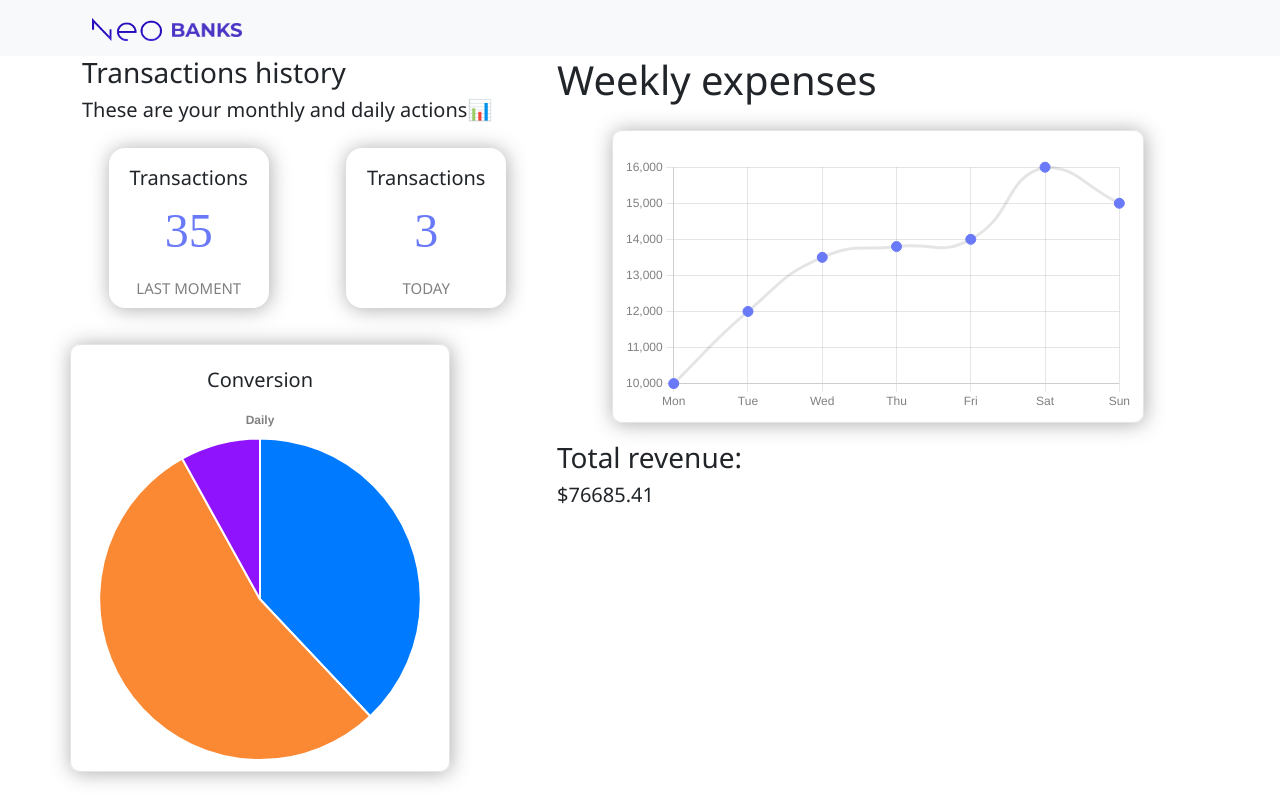
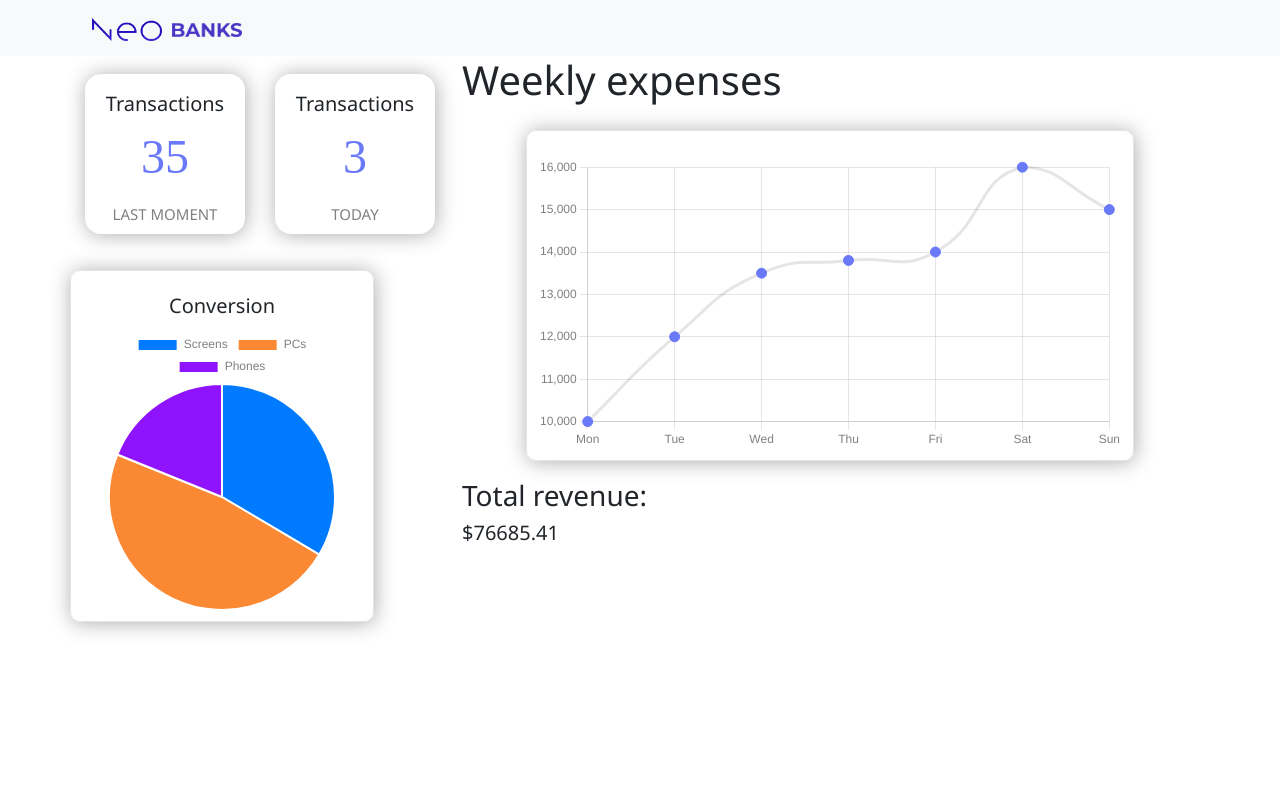
Before and after one commit to hannakpa/HP_crossPlatform, a React (Vite) app: page / in a window 1280 px wide. Built offline with nearby package versions, Linux system fonts and the light colour scheme.

Commit message:
beforeReadme

```diff
--- a/src/App.jsx
+++ b/src/App.jsx
@@ -25,9 +25,9 @@ function App() {
       <NavFixed />
       <Container>
         <Row>
-          <Col sm="5">
+          <Col sm="4">
             {/* Row 1 con texto */}
-            <Row>
+            <Row className="d-sm-none">
               <TextIntro />
             </Row>
             {/* Row 2 con cartas */}
@@ -49,7 +49,7 @@ function App() {
             </Row>
           </Col>
           {/* Columna 2 */}
-          <Col sm="7" className="d-none d-sm-block">
+          <Col sm="8" className="d-none d-sm-block">
             {/* Row 1 con texto */}
 
             {/* Row 2 con grafico entero */}
--- a/src/content/charts/ColGraphicBox.jsx
+++ b/src/content/charts/ColGraphicBox.jsx
@@ -10,6 +10,8 @@ function ColGraphicBox() {
         label: "Graphic",
         data: [10000, 12000, 13500, 13800, 14000, 16000, 15000, 14000],
         tension: 0.5,
+        fill: true,
+        backgroundColor: "cianblue",
         pointBorderColor: "#6979F8",
         pointBackgroundColor: "#6979F8",
         pointRadius: 5,
--- a/src/content/charts/PieGraphicBox.jsx
+++ b/src/content/charts/PieGraphicBox.jsx
@@ -7,7 +7,7 @@ function GraphicBox() {
     datasets: [
       {
         label: "Graphic",
-        data: [2562, 3642, 543],
+        data: [2562, 3642, 1443],
         backgroundColor: ["#007AFF", "#FB8832", "#9013FE"],
         tension: 0.5,
         pointBorderColor: "#6979F8",
@@ -20,7 +20,7 @@ function GraphicBox() {
   const chartOptions = {
     plugins: {
       legend: {
-        display: false,
+        display: true,
       },
       scales: {
         x: {
@@ -29,7 +29,7 @@ function GraphicBox() {
       },
       title: {
         text: "Daily",
-        display: true,
+        display: false,
         fontSize: 20,
       },
     },
```
